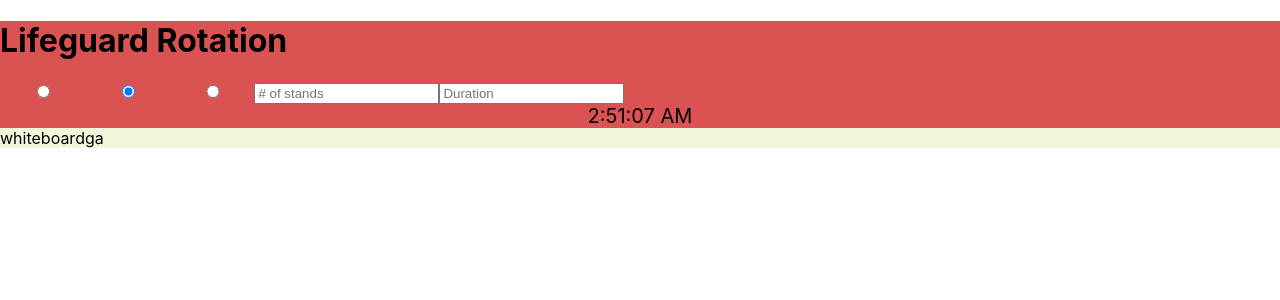
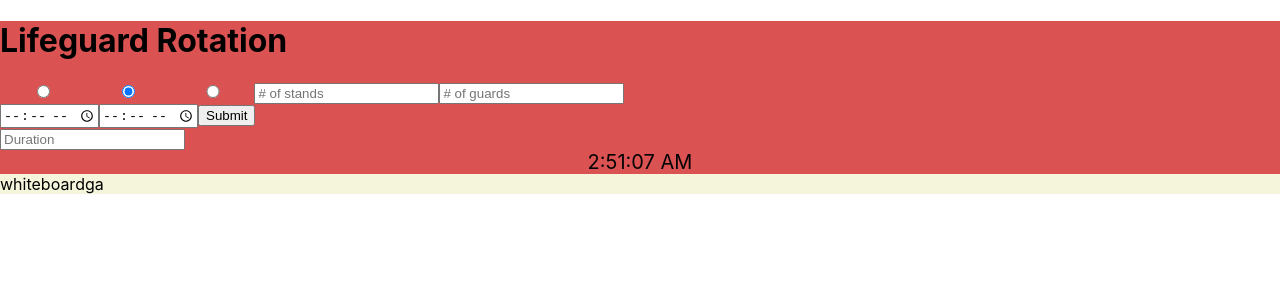
Before and after one commit to elin1923/My-Lifeguard-Rotation, a React (Create React App) app: page / in a window 1280 px wide. Shown: the top 300 px of the page. Built offline with nearby package versions, Linux system fonts and the light colour scheme.

Commit message:
added form, start and end time

```diff
--- a/src/Components/Header.jsx
+++ b/src/Components/Header.jsx
@@ -23,6 +23,12 @@ export default function Header() {
                 <input type='radio' name='rotation' className='btn btn-scale btn-scale-asc-2' checked></input>
                 <input type='radio' name='rotation' className='btn btn-scale btn-scale-asc-3'></input>
                 <input type='number' placeholder='# of stands'></input>
+                <input type='number' placeholder='# of guards'></input>
+                <form>
+                    <input type="time" id="appt" placeholder='start'></input>
+                    <input type="time" id="appt" placeholder='end'></input>
+                    <input type='submit'></input>
+                </form>
                 <input type='number' placeholder='Duration'></input>
             </div>
 
```
